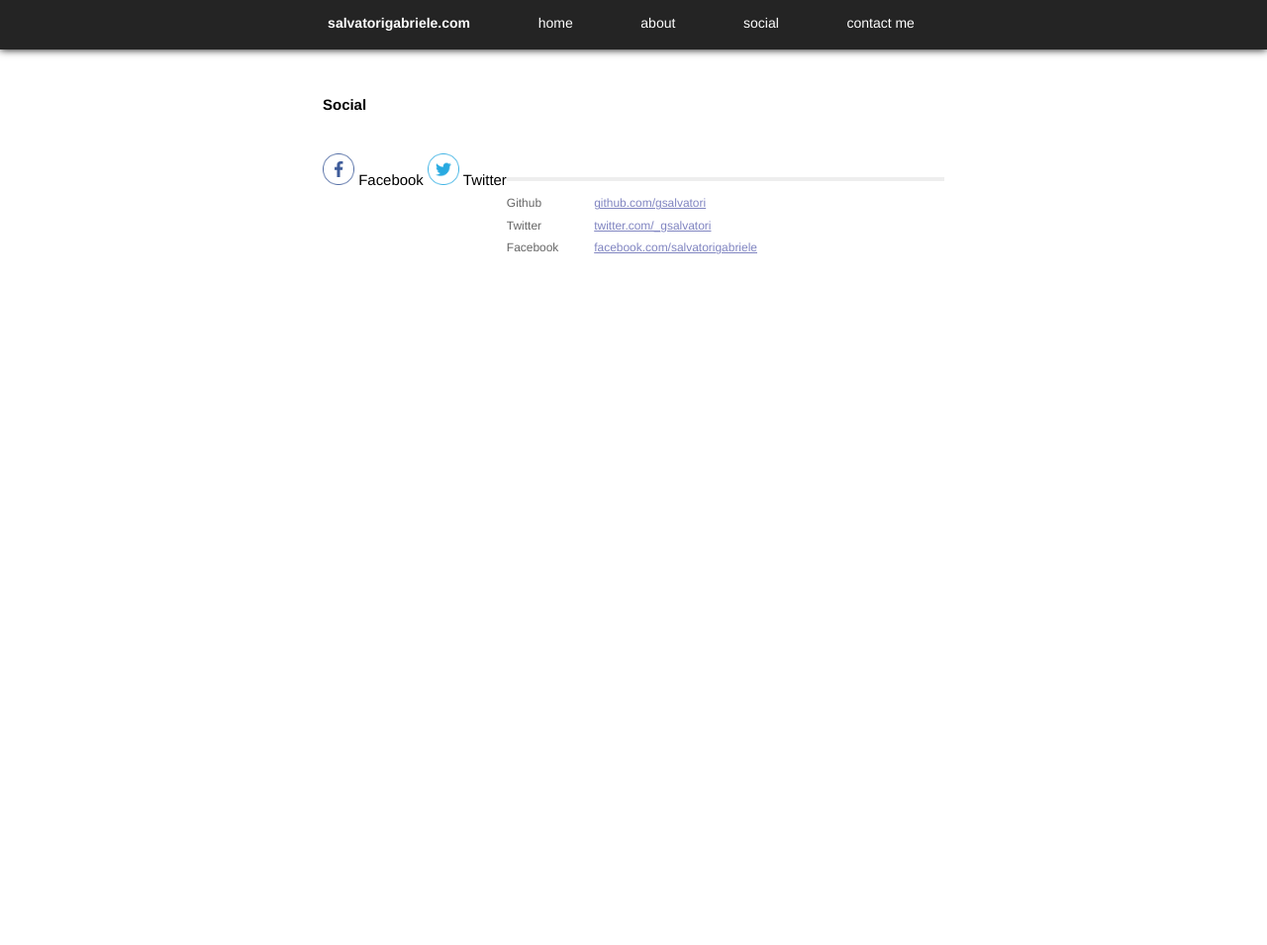
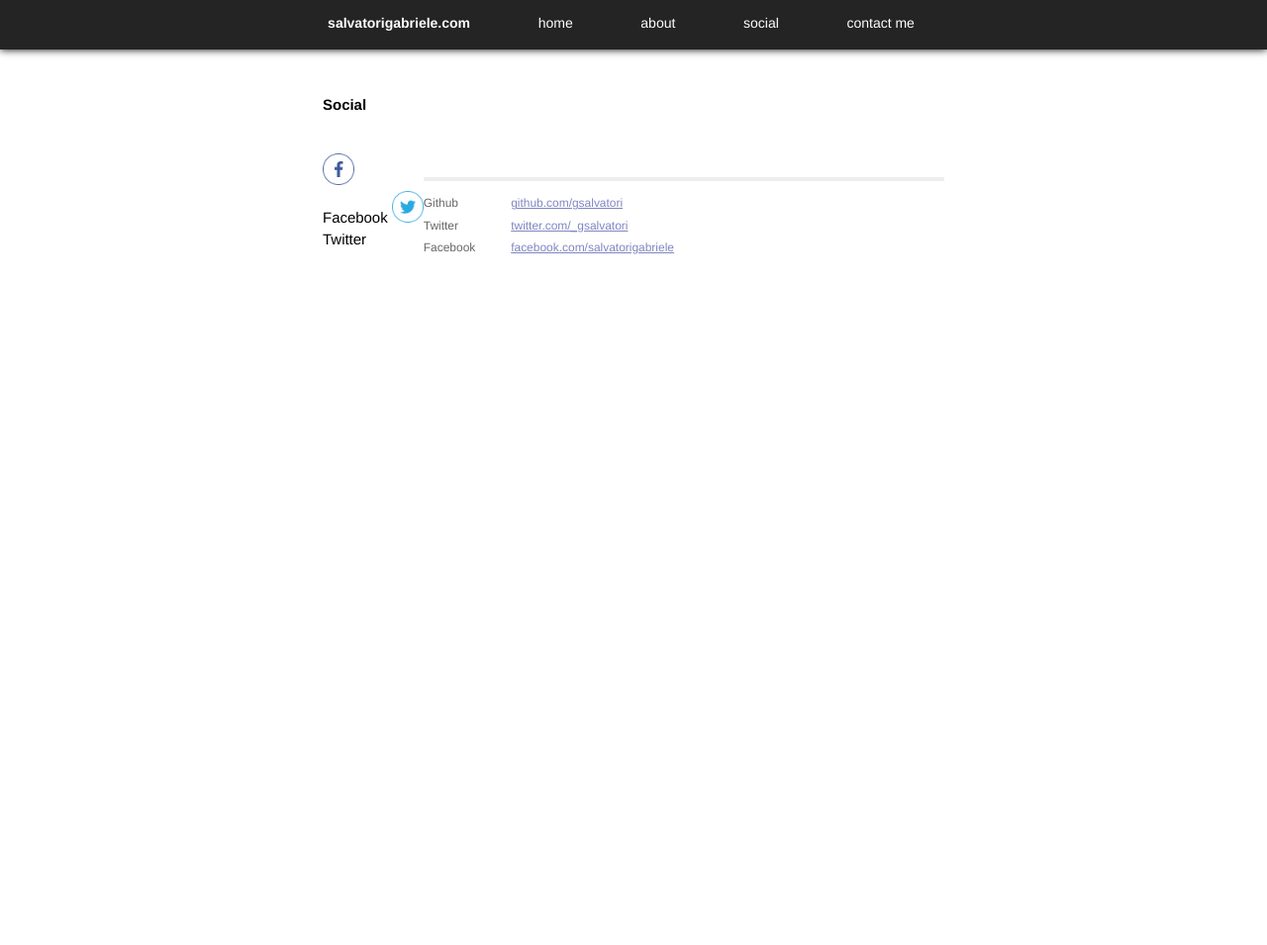
Before and after one commit to gsalvatori/salvatorigabriele.com, a Jekyll site: the page built from social.html, in a window 1280 px wide. Shown: the whole page at 99% size. Built offline with Jekyll 4.4.1, drawn with Linux system fonts in a browser that asks for light colours; Markdown is read by kramdown in place of the engine named in the settings.

Commit message:
Update social.html

```diff
--- a/social.html
+++ b/social.html
@@ -8,10 +8,10 @@ title: social - salvatorigabriele.com
   <h1>Social</h1><br>
 
   <div id="container">
-    <a href="" target="_blank"><img src="images/facebook.png" border="0" width="32" height="32" /></a>
+    <a href="" target="_blank"><img src="images/facebook.png" border="0" width="32" height="32" /></a><br>
     Facebook
 
-    <a href="" target="_blank"><img src="images/twitter.png" border="0" width="32" height="32" /></a>
+    <a href="" target="_blank"><img src="images/twitter.png" border="0" width="32" height="32" /></a><br>
     Twitter
 
   </div>
```
